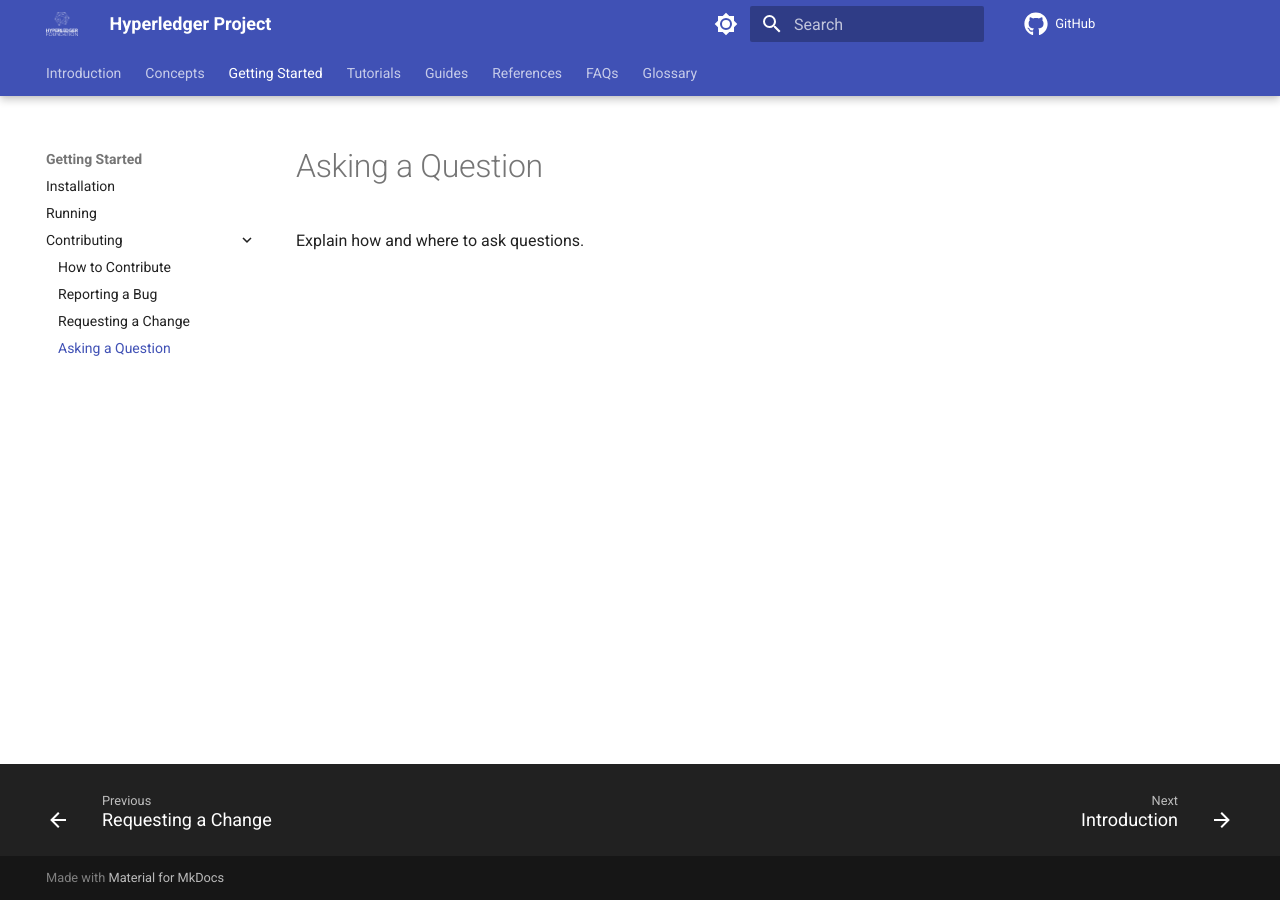
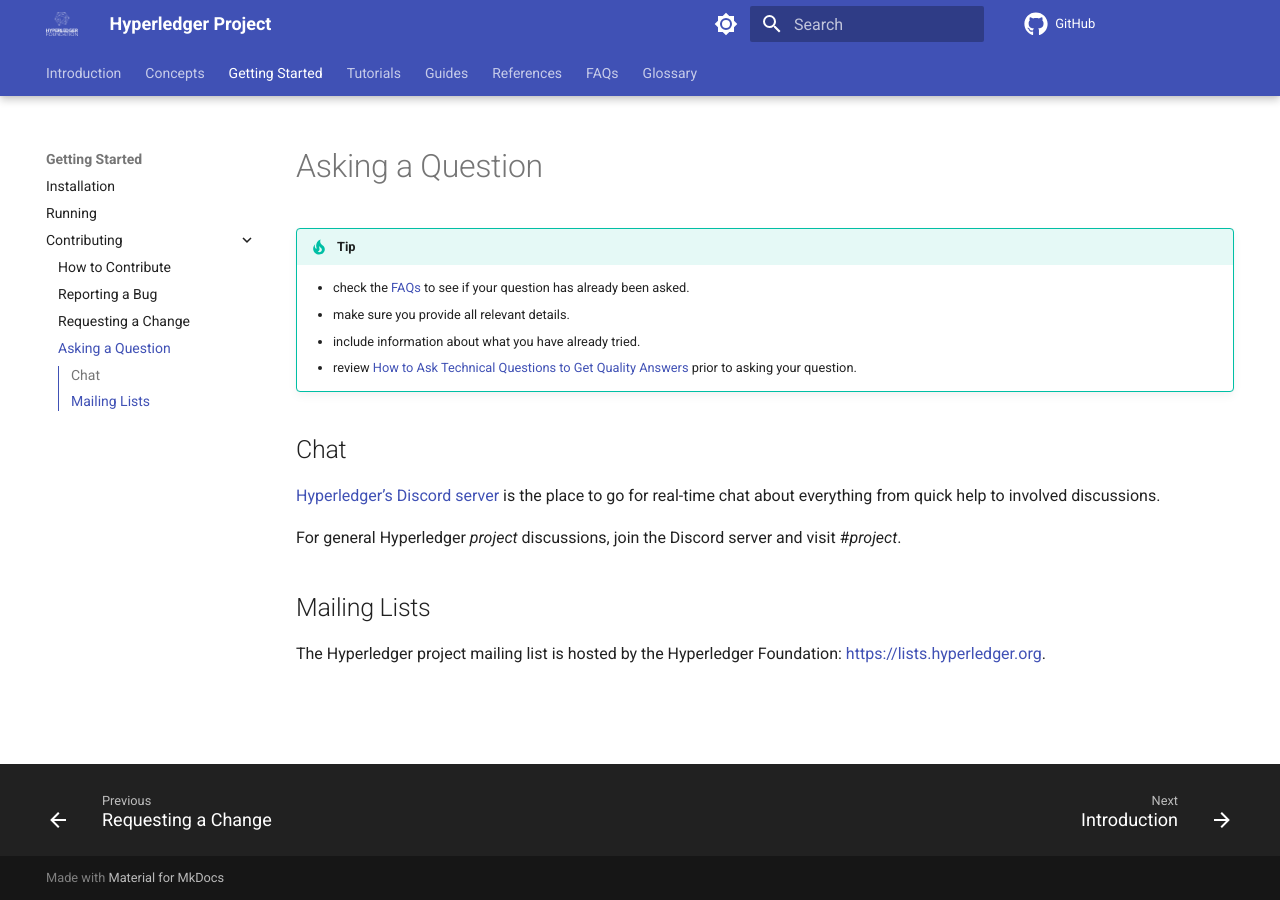
Before and after one commit to hyperledger-labs/documentation-template, an MkDocs documentation site: the page built from docs/contributing/asking-a-question.md, in a window 1280 px wide. Built offline with MkDocs 1.6.1 and Material for MkDocs 9.7.7, drawn with Linux system fonts in a browser that asks for light colours; comment, search, counter and statistics services are not loaded.

Commit message:
Add suggested text
Signed-off-by: Tracy Kuhrt <tracy.a.kuhrt@accenture.com>

```diff
--- a/docs/contributing/asking-a-question.md
+++ b/docs/contributing/asking-a-question.md
@@ -1,3 +1,16 @@
 # Asking a Question
 
-Explain how and where to ask questions.
+!!! tip
+
+    * check the [FAQs](../faqs.md) to see if your question has already been asked.
+    * make sure you provide all relevant details.
+    * include information about what you have already tried.
+    * review [How to Ask Technical Questions to Get Quality Answers](https://opensource.com/life/16/10/how-ask-technical-questions) prior to asking your question.
+
+## Chat
+[Hyperledger’s Discord server](https://discord.gg/hyperledger) is the place to go for real-time chat about everything from quick help to involved discussions.
+
+For general Hyperledger _project_ discussions, join the Discord server and visit #_project_.
+
+## Mailing Lists
+The Hyperledger project mailing list is hosted by the Hyperledger Foundation: https://lists.hyperledger.org.
```
